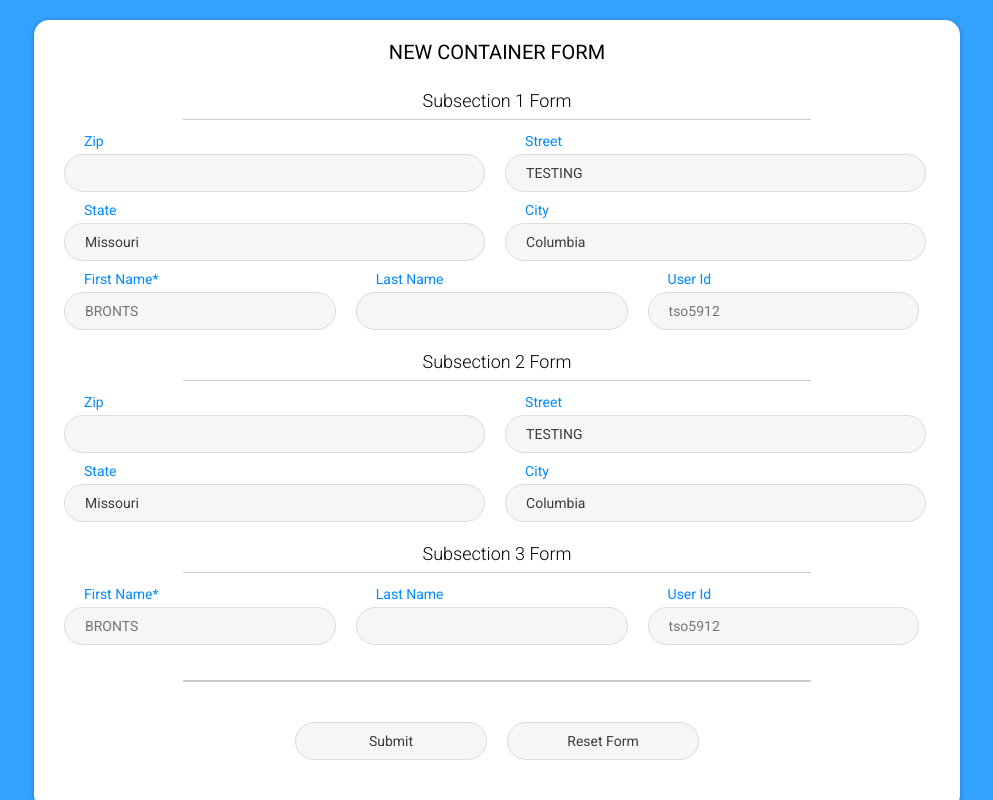
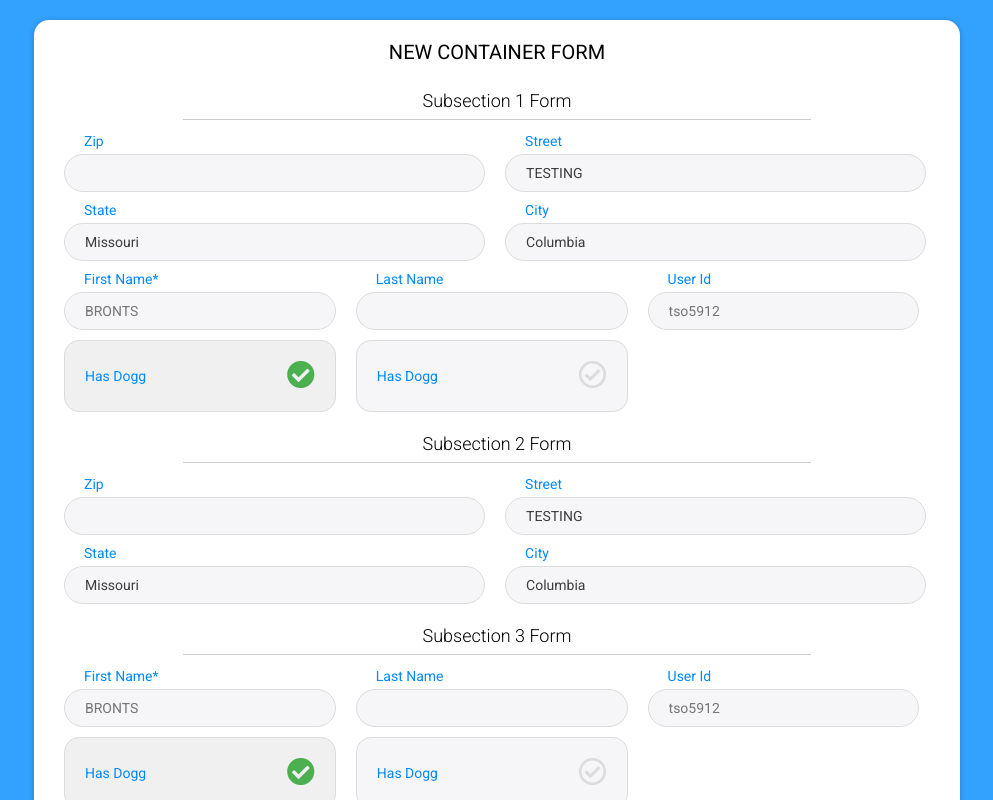
Before and after one commit to b2dt/react-form-template, a React app: page / in a window 1280 px wide. Shown: the top 800 px of the page, without its empty margins (143-1136 px from the left). Built offline with nearby package versions, Linux system fonts and the light colour scheme.

Commit message:
Added Checkboxes to the list of renderable inputs. Need to work on indexing still. Index shouldn't be required, and shouldn't mess up how the form works if an index is the same/missed.

```diff
--- a/src/components/app/app.tsx
+++ b/src/components/app/app.tsx
@@ -5,6 +5,7 @@ import {FlatState, InputType} from "../../utility/formUtil";
 import {Convert} from "../../utility/converter";
 import {Validate} from "../../utility/validation";
 import {FormFieldProps} from "../../models/formFieldProps";
+import {CheckboxState} from "../general/checkbox/checkbox";
 
 export interface AppPageProps {
 
@@ -49,15 +50,27 @@ export default class App extends React.Component<AppPageProps, any> {
 				inputType: InputType.INPUT,
 				placeholder: "tso5912",
 				label: "User Id"
-			}
+			}, {
+				index: 3,
+				id: "doggos",
+				inputType: InputType.CHECKBOX,
+				defaultText: CheckboxState.CHECKED,
+				label: "Has Dogg"
+			}, {
+				index: 4,
+				id: "doggos-2",
+				inputType: InputType.CHECKBOX,
+				defaultText: CheckboxState.UNCHECKED,
+				label: "Has Dogg"
+			},
 		]
 		const formProps2: FormFieldProps[] = [
 			{
 				index: 0,
 				id: "zip",
 				inputType: InputType.INPUT,
-				validation: (input: string) => Validate.required(input) && Validate.zipCode(input),
-				errorMsg: "Zip code requires 5 characters and only numbers",
+				validation: Validate.zipCodeRequired,
+				errorMsg: "Please enter a Valid Zipcode",
 				label: "Zip"
 			}, {
 				index: 1,
--- a/src/components/formSection/formSection.tsx
+++ b/src/components/formSection/formSection.tsx
@@ -26,7 +26,6 @@ export default class FormSection extends React.Component<FormSectionProps, any>
 			updateObj.sectionIndices.unshift(props.index)
 		else
 			updateObj.sectionIndices = [props.index]
-
 		props.formFunctions.updateFieldVal(updateObj)
 	}
 
--- a/src/components/general/checkbox/checkbox.tsx
+++ b/src/components/general/checkbox/checkbox.tsx
@@ -1,19 +1,41 @@
 import * as React from 'react'
 import classNames from 'classnames'
+import {UpdateObj} from "../../../utility/formUtil";
+
+export enum CheckboxState {
+	CHECKED = 'CHECKED',
+	UNCHECKED = 'UNCHECKED'
+}
 
 export interface CheckboxProps {
 	id: string
+	index: number
 	label: string
 	toggled: boolean
-  onToggle: () => any
+	onToggle: (input: UpdateObj) => any
 }
 
 export default class Checkbox extends React.Component<CheckboxProps, any> {
-  render(){
-    const {props, state} = this,
+
+	constructor(props: CheckboxProps) {
+		super(props);
+		this.updateValue = this.updateValue.bind(this)
+	}
+
+	updateValue() {
+		const {props} = this
+		let fieldUpdateObj: UpdateObj = {
+			fieldIndex: props.index,
+			newVal: props.toggled ? CheckboxState.UNCHECKED : CheckboxState.CHECKED
+		}
+		props.onToggle(fieldUpdateObj)
+	}
+
+	render() {
+		const {props} = this,
 			checkboxClasses = classNames("checkbox", {"toggled": props.toggled})
-    return(
-      <div id={props.id} className={checkboxClasses} onClick={() => props.onToggle()}>
+		return (
+			<div id={props.id} className={checkboxClasses} onClick={this.updateValue}>
 				<div className="checkbox__label">
 					<h1>{props.label}</h1>
 				</div>
--- a/src/models/formFieldProps.tsx
+++ b/src/models/formFieldProps.tsx
@@ -8,7 +8,6 @@ export interface FormFieldProps {
 	label?: string
 
 	sectionIndex?: number
-	value?: string
 	validation?: (input: string) => boolean
 	showError?: boolean
 	errorMsg?: string
--- a/src/utility/converter.tsx
+++ b/src/utility/converter.tsx
@@ -8,6 +8,7 @@ import {FlatState, FormUtil, InputType} from "./formUtil";
 import FormSection, {FormSectionProps} from "../components/formSection/formSection";
 import {FormFunctions} from "../components/form/form";
 import {ValidationType} from "./validation";
+import Checkbox, {CheckboxState} from "../components/general/checkbox/checkbox";
 
 export const sortFieldProps = (formFields: FormFieldProps[]) => {
 	return _.sortBy(formFields, (field) => field.index)
@@ -32,9 +33,20 @@ export const Convert: any = {
 			})
 			return returnElements
 		},
-		checkbox: (buttonProps: FormFieldProps, columnClassName: string, formFns: FormFunctions) => {
-			let classes = classNames("form-text-input", columnClassName)
-			return
+		checkbox: (textProps: FormFieldProps, columnClassName: string, formFns: FormFunctions) => {
+			let classes = classNames("field", columnClassName)
+			let toggled: boolean = textProps.defaultText == CheckboxState.CHECKED
+			return (
+				<div className={classes} key={textProps.id}>
+					<Checkbox
+						id={textProps.id}
+						label={textProps.label}
+						toggled={toggled}
+						onToggle={formFns.updateFieldVal}
+						index={textProps.index}
+					/>
+				</div>
+			)
 		},
 		input: (textProps: FormFieldProps, columnClassName: string, formFns: FormFunctions) => {
 			let classes = classNames('field', columnClassName, textProps.classes)
@@ -61,13 +73,13 @@ export const Convert: any = {
 			)
 		},
 		button: (buttonProps: FormFieldProps, columnClassName: string, formFns: FormFunctions) => {
-			let classes = classNames("form-text-input", columnClassName)
+			let classes = classNames("field", columnClassName)
 		},
 		dropdown: (dropdownProps: FormFieldProps, columnClassName: string, formFns: FormFunctions) => {
-			let classes = classNames("form-text-input", columnClassName)
+			let classes = classNames("field", columnClassName)
 		},
 		textarea: (textAreaProps: FormFieldProps, columnClassName: string, formFns: FormFunctions) => {
-			let classes = classNames("form-text-input", columnClassName)
+			let classes = classNames("field", columnClassName)
 		}
 	},
 	convert: (formProp: FormFieldProps, numOfColumns: ColumnRange, formFns: FormFunctions) => {
--- a/src/utility/formUtil.tsx
+++ b/src/utility/formUtil.tsx
@@ -134,7 +134,6 @@ export const FormUtil: any = {
 	},
 	validate: (formProps: FormFieldProps, newVal: string): boolean => {
 		if (formProps.validation != undefined) {
-			console.log("Validating...", formProps.validation)
 			return formProps.validation(newVal)
 		} else
 			return true
```
Lines whose indentation alone changed are shown as unchanged.
